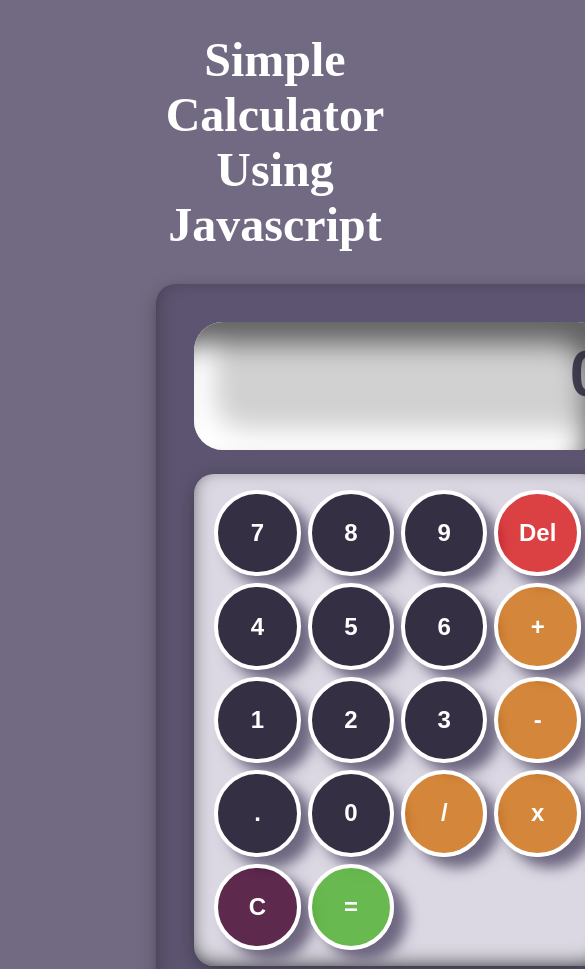
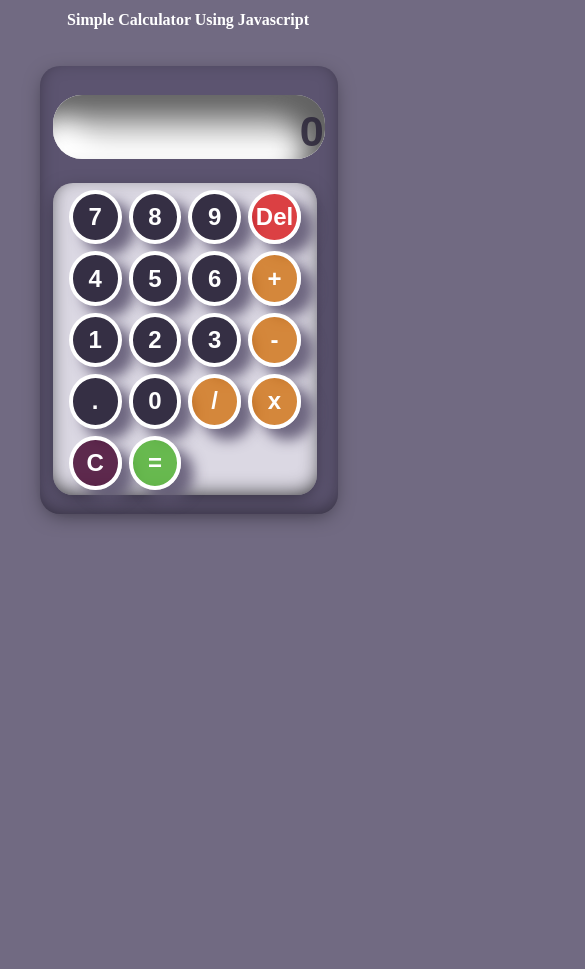
Before and after one commit to xsanji02/Simple-Calculator, a plain HTML site: page index.html in a window 390 px wide. Shown: the top 969 px of the page, 585 px wide, since content can reach past the window. After the commit the page ends 844 px from the top, so only its background shows below. Drawn offline with Linux system fonts and the light colour scheme.

Commit message:
adding mobile responsive

```diff
--- a/index.html
+++ b/index.html
@@ -5,7 +5,7 @@
     <meta http-equiv="X-UA-Compatible" content="IE=edge">
     <meta name="viewport" content="width=device-width, initial-scale=1.0">
     <link rel="stylesheet" href="style.css">
-    <title>Document</title>
+    <title>Calculator</title>
 </head>
 <body>
     <h1>Simple Calculator Using Javascript</h1>
--- a/main.js
+++ b/main.js
@@ -99,6 +99,7 @@ function btnEqual() {
     }
 }
 
+// deleting this code it suggesting that dont use this approach
 
 // function btnEqual(){
 //     try {
--- a/style.css
+++ b/style.css
@@ -89,7 +89,6 @@ body {
     border: 1px solid transparent;
     outline: none;
     border-radius: 15px;
-
 }
 
 .btnDesign:hover {
@@ -181,3 +180,222 @@ button {
 table {
     border-spacing: 7.1px;
 }
+
+
+@media (max-width: 1000px) {
+    h1 {
+        padding-top: 1rem;
+        margin-left: 5rem;
+        text-align: center;
+        font-size: 1.8rem;
+    }
+
+    .parent-container {
+        background: #5C5470;
+        display: flex;
+        justify-content: center;
+        align-items: center;
+        flex-wrap: wrap;
+        width: 24rem;
+        height: 45rem;
+        border-radius: 20px;
+        margin-top: 3.6rem;
+        margin-left: 30%;
+        box-shadow: inset 0px -5px 20px -5px rgba(0, 0, 0, 0.5), 0px 5px 20px -5px rgba(0, 0, 0, 0.5);
+    }
+
+    .child-container {
+        display: flex;
+        justify-content: center;
+        align-items: center;
+        flex-wrap: wrap;
+        background-color: #DBD8E3;
+        width: 21.5rem;
+        height: 30.7rem;
+        border-radius: 20px;
+        box-shadow: inset 0px -5px 20px -5px rgba(0, 0, 0, 0.8), 0px 5px 20px -5px rgba(0, 0, 0, 0.5);
+    }
+
+    .inputDesign {
+        background: transparent;
+        color: rgba(42, 36, 56, 0.84);
+        font-size: 4rem;
+        font-weight: 600;
+        width: 25.5rem;
+        height: 3.3rem;
+        margin-bottom: 1.5rem;
+        margin-top: 1.5rem;
+        border: 1px solid transparent;
+        outline: none;
+        border-radius: 15px;
+    }
+
+    p {
+        display: flex;
+        flex-wrap: wrap;
+        direction: rtl;
+        color: rgba(42, 36, 56, 0.84);
+        font-size: 2.7rem;
+        font-weight: 800;
+        width: 21.4rem;
+        height: 8rem;
+        border-radius: 20px;
+        margin-bottom: 1.5rem;
+        border-radius: 29px;
+        background: #d1d1d1;
+        box-shadow: inset -21px 21px 27px #626262,
+                    inset 21px -21px 27px #ffffff;
+    }
+
+    #btnNumber, .btnOperation, .btnEqualSign, #btnDelete, #btnClear, #btnDot {
+    width: 4.6rem;
+    height: 4.6rem;
+    }
+}
+
+@media (max-width: 600px) {
+    h1 {
+        text-align: center;
+        padding-top: 0.7rem;
+        margin-left: 2rem;
+        font-size: 1rem;
+        width: 80%;
+        word-wrap: break-word;
+    }
+
+    .parent-container {
+        background: #5C5470;
+        display: flex;
+        justify-content: center;
+        align-items: center;
+        flex-wrap: wrap;
+        width: 18.6rem;
+        height: 28rem;
+        border-radius: 20px;
+        margin-top: 2.3rem;
+        margin-left: 2.5rem;
+        box-shadow: inset 0px -5px 20px -5px rgba(0, 0, 0, 0.5), 0px 5px 20px -5px rgba(0, 0, 0, 0.5);
+    }
+
+    .child-container {
+        display: flex;
+        justify-content: center;
+        align-items: center;
+        flex-wrap: wrap;
+        background-color: #DBD8E3;
+        width: 16.5rem;
+        height: 19.5rem;
+        border-radius: 20px;
+        box-shadow: inset 0px -5px 20px -5px rgba(0, 0, 0, 0.8), 0px 5px 20px -5px rgba(0, 0, 0, 0.5);
+    }
+
+    .inputDesign {
+        background: transparent;
+        color: rgba(42, 36, 56, 0.84);
+        font-size: 2.7rem;
+        font-weight: 600;
+        width: 25.5rem;
+        height: 2.6rem;
+        margin-bottom: 1.5rem;
+        margin-top: 0.9rem;
+        border: 1px solid transparent;
+        outline: none;
+        border-radius: 15px;
+    }
+
+    p {
+        display: flex;
+        flex-wrap: wrap;
+        direction: rtl;
+        color: rgba(42, 36, 56, 0.84);
+        font-size: 2.7rem;
+        font-weight: 800;
+        width: 17rem;
+        height: 4rem;
+        border-radius: 20px;
+        margin-bottom: 1.5rem;
+        margin-top: 10px;
+        border-radius: 29px;
+        background: #d1d1d1;
+        box-shadow: inset -21px 21px 27px #626262,
+                    inset 21px -21px 27px #ffffff;
+    }
+
+    #btnNumber, .btnOperation, .btnEqualSign, #btnDelete, #btnClear, #btnDot {
+    width: 3.3rem;
+    height: 3.4rem;
+    }
+}
+/*
+@media (max-width: 600px) {
+    h1 {
+        padding-top: 1rem;
+        margin-left: 0.2rem;
+        text-align: center;
+        font-size: 1.8rem;
+    }
+
+    .parent-container {
+        background: #5C5470;
+        display: flex;
+        justify-content: center;
+        align-items: center;
+        flex-wrap: wrap;
+        width: 18.6rem;
+        height: 28rem;
+        border-radius: 20px;
+        margin-top: 3.6rem;
+        margin-left: 20%;
+        box-shadow: inset 0px -5px 20px -5px rgba(0, 0, 0, 0.5), 0px 5px 20px -5px rgba(0, 0, 0, 0.5);
+    }
+
+    .child-container {
+        display: flex;
+        justify-content: center;
+        align-items: center;
+        flex-wrap: wrap;
+        background-color: #DBD8E3;
+        width: 16.5rem;
+        height: 19.5rem;
+        margin-left: 3px;
+        border-radius: 20px;
+        box-shadow: inset 0px -5px 20px -5px rgba(0, 0, 0, 0.8), 0px 5px 20px -5px rgba(0, 0, 0, 0.5);
+    }
+
+    .inputDesign {
+        background: transparent;
+        color: rgba(42, 36, 56, 0.84);
+        font-size: 2.7rem;
+        font-weight: 600;
+        width: 25.5rem;
+        height: 2.6rem;
+        margin-bottom: 1.5rem;
+        margin-top: 0.9rem;
+        border: 1px solid transparent;
+        outline: none;
+        border-radius: 15px;
+    }
+
+    p {
+        display: flex;
+        flex-wrap: wrap;
+        direction: rtl;
+        color: rgba(42, 36, 56, 0.84);
+        font-size: 2.7rem;
+        font-weight: 800;
+        width: 17rem;
+        height: 4rem;
+        border-radius: 20px;
+        margin-bottom: 1.5rem;
+        margin-top: 10px;
+        border-radius: 29px;
+        background: #d1d1d1;
+        box-shadow: inset -21px 21px 27px #626262,
+                    inset 21px -21px 27px #ffffff;
+    }
+
+    #btnNumber, .btnOperation, .btnEqualSign, #btnDelete, #btnClear, #btnDot {
+    width: 3.3rem;
+    height: 3.4rem;
+    }
+}
```
